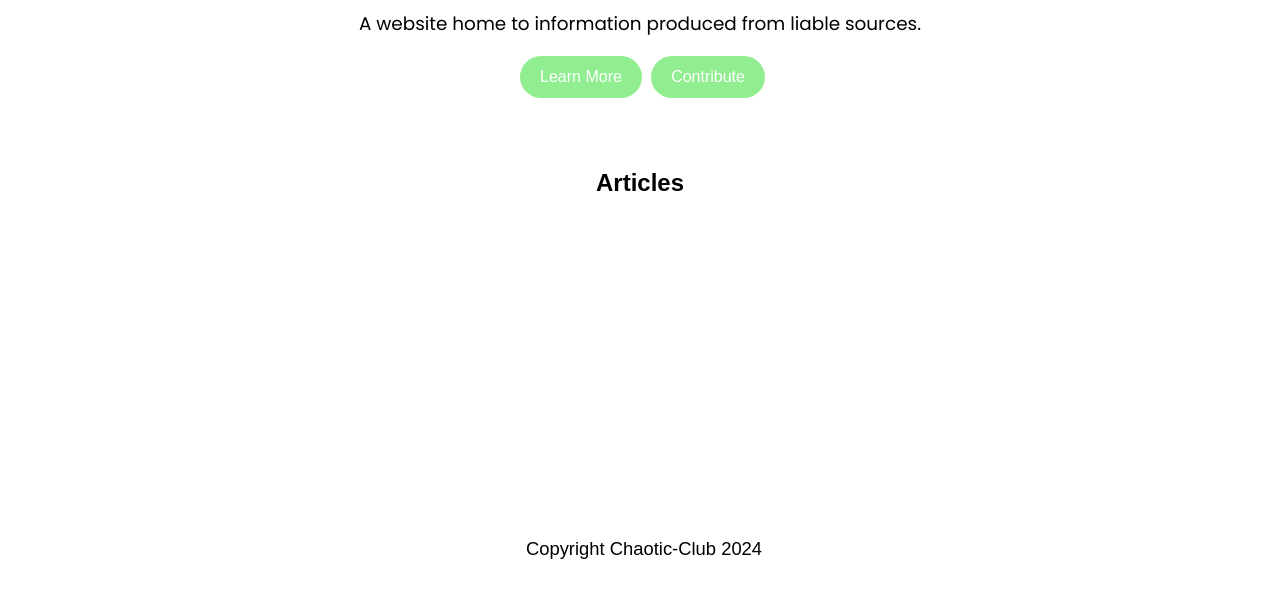
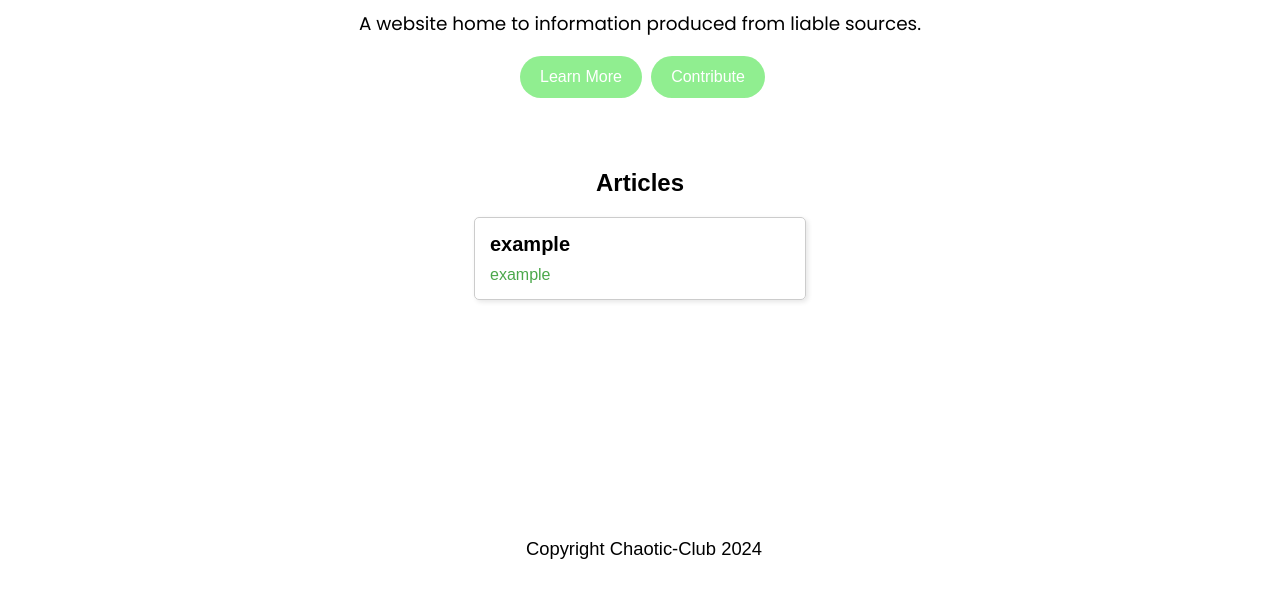
Before and after one commit to mrchaoticx/Chaotic-Club, a website: page index.html in a window 1280 px wide. Shown: the part 218-816 px from the top of the page. Drawn offline with Linux system fonts and the light colour scheme.

Commit message:
Added articles via node command

```diff
--- a/index.html
+++ b/index.html
@@ -29,7 +29,7 @@
         </div>
     </div>
     <h2 style="text-align: center;">Articles</h2>
-    <div id="article-container" class="article-container"></div>
+    <div id="article-container" class="article-container"><div class="article"><h2>example</h2><a href="articles/example/index.md" target="_blank">example</a></div></div>
     <div class="footer"><p>Copyright Chaotic-Club 2024</p></div>
   </body>
 </html>
```
